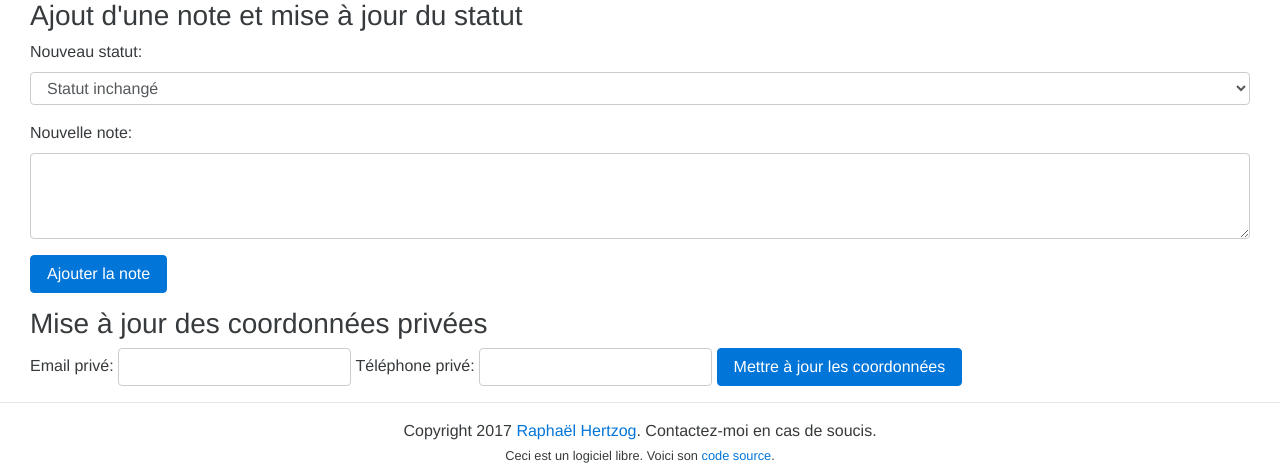
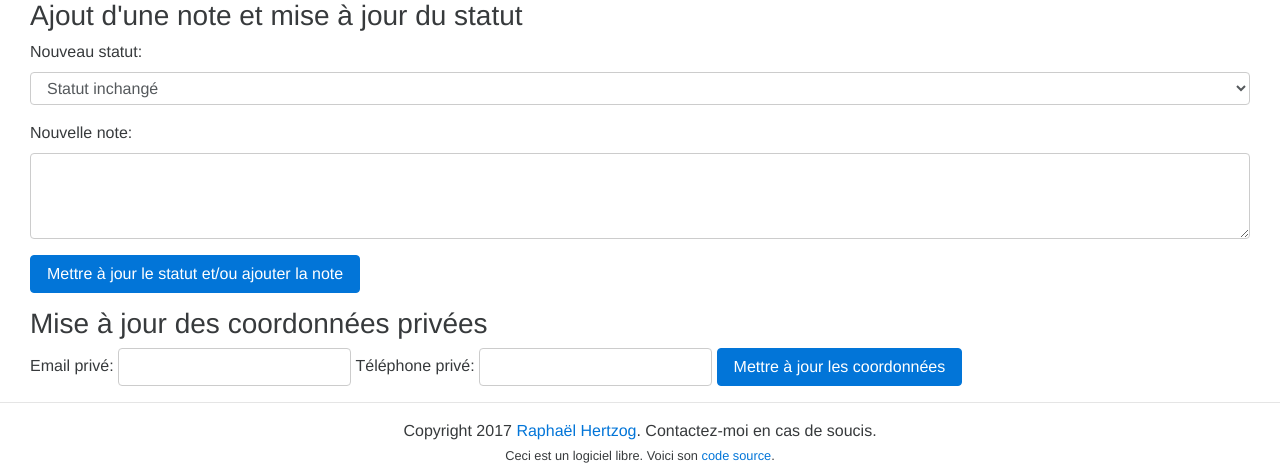
Before and after one commit to rhertzog/parrainage, a Django app: template parrainage/app/templates/elu-detail.html in a window 1280 px wide. Shown: the part 352-819 px from the top of the page. Run offline with Django 3.2, Linux system fonts and the light colour scheme; the template is opened without the code that fills it, so the values that code supplies are empty; the visitor is signed in with stand-in values (Sample User, id 1); some libraries are stand-ins or nearby versions.

Commit message:
Clarify the role of the button

```diff
--- a/parrainage/app/templates/elu-detail.html
+++ b/parrainage/app/templates/elu-detail.html
@@ -101,7 +101,8 @@
 	    </div>
 	    {% csrf_token %}
 	    <input type="hidden" name="action" value="add_note"/>
-	    <button type="submit" class="btn btn-primary">Ajouter la note</button>
+	    <button type="submit" class="btn btn-primary">Mettre à jour le
+		statut et/ou ajouter la note</button>
 	</form>
     </div>
     <div class="col-xs-12">
```
